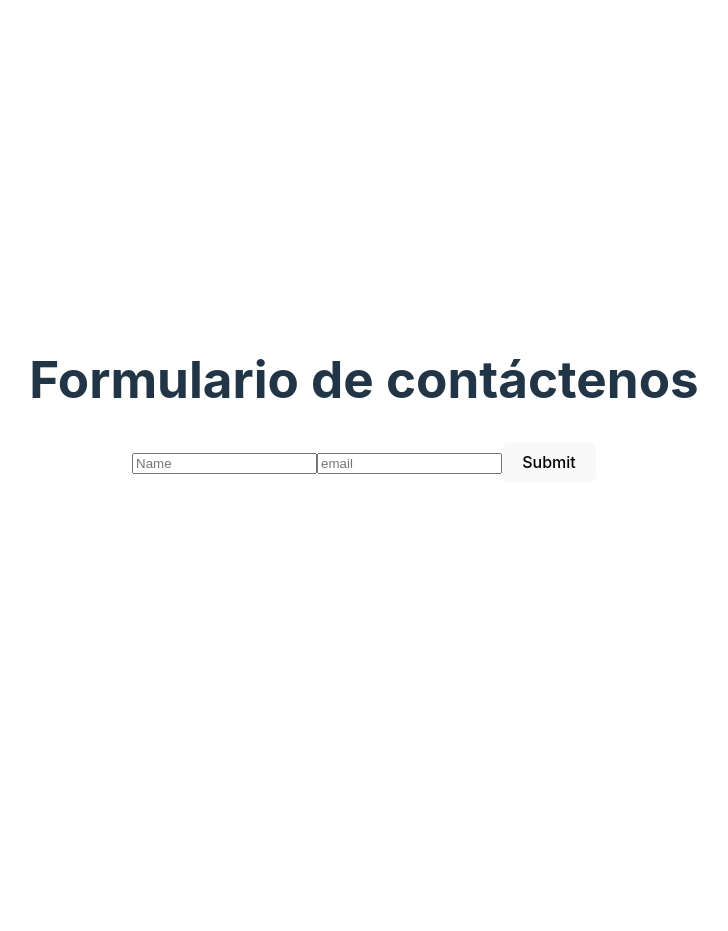
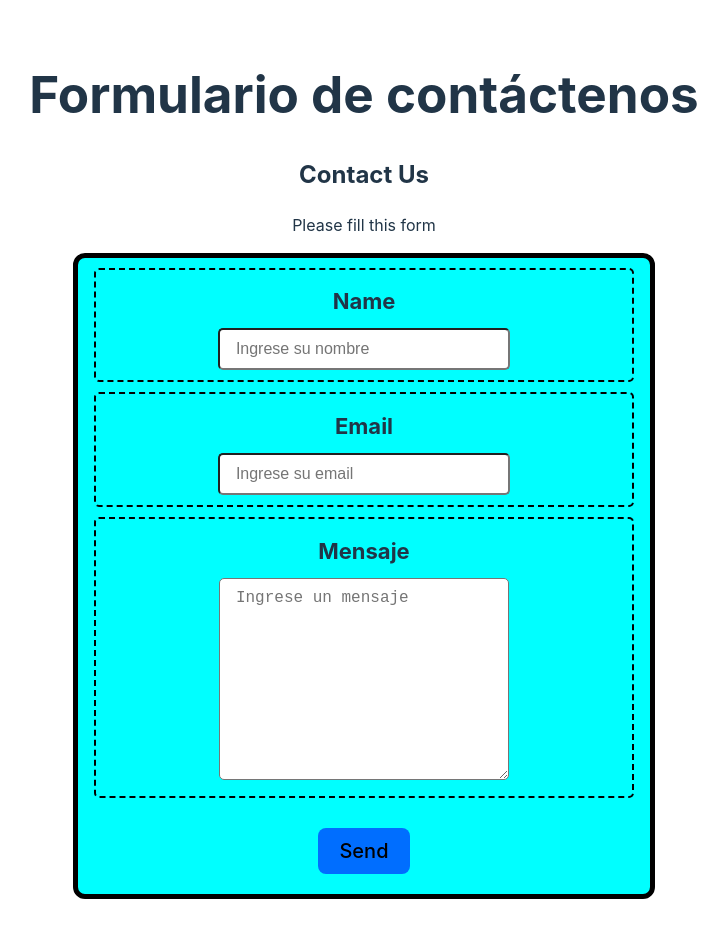
Before and after one commit to erozog125/emailjs-2469285, a React (Vite) app: page / in a window 1280 px wide. Shown: the whole page, without its empty margins (276-1004 px from the left). Before the commit the page ends 800 px from the top, so only its background shows below. Built offline with nearby package versions, Linux system fonts and the light colour scheme.

Commit message:
Subiendo los archivos actualizados

```diff
--- a/src/App.jsx
+++ b/src/App.jsx
@@ -1,5 +1,6 @@
 import reactLogo from './assets/react.svg'
 import './App.css'
+
 import { ContactUs } from './ContactUs/ContactUs'
 
 function App() {
--- a/src/ContactUs/ContactUs.jsx
+++ b/src/ContactUs/ContactUs.jsx
@@ -1,12 +1,56 @@
-import React from 'react'
+import React, { useRef } from 'react';
+
+import './contactus.css';
+
+import emailjs from '@emailjs/browser';
 
 export const ContactUs = () => {
+
+const refForm = useRef()
+
+const handleSubmit = (event) => {
+  event.preventDefault()
+  console.log(refForm)
+
+  const serviceId = "service_qyjjldi"
+  const templateId = "template_6fxe0mp"
+  //3 parametros
+  const apikey = "ospbHENwtcFOKS5sh"
+
+  emailjs.sendForm(serviceId, templateId, refForm.current, apikey)
+    .then( result => console.log(result.text))
+    .catch( error => console.error(error) )
+}
+
   return (
-    <div>
-      <form action="">
-        <input type="text" placeholder='Name' />
-        <input type="email" placeholder='email' />
-        <button>Submit</button>
+    <div className="contenedor">
+
+      <div className="header-contact">
+        <h2>Contact Us</h2>
+        <p>Please fill this form</p>
+      </div>
+
+      <form ref={refForm} action="" onSubmit={handleSubmit}>
+
+<fieldset>
+          <label className="symbol-required name" htmlFor="">Name</label>
+          <input name='username' type="text" placeholder="Ingrese su nombre" required/>
+      </fieldset>
+
+        <fieldset>
+          <label className="symbol-required name" htmlFor="">Email</label>
+          <input name='email' type="email" placeholder="Ingrese su email" required/>
+      </fieldset>
+
+        <fieldset>
+          <label className="symbol-required name" htmlFor="">Mensaje</label>
+        <textarea name='message' id="" cols="30" rows="10" maxLength="500" placeholder="Ingrese un mensaje"  required></textarea>
+        </fieldset>
+
+        <div>
+          <button className='btn-send'>Send</button>
+        </div>
+
       </form>
     </div>
   )
--- a/src/ContactUs/contactus.css
+++ b/src/ContactUs/contactus.css
@@ -0,0 +1,54 @@
+.contenedor {
+  margin: 0 auto;
+  width: 90%;
+  border-radius: 12px;
+}
+
+form {
+  margin: 0 auto;
+  width: 95%;
+  border-radius: 12px;
+  background-color: aqua;
+  border-width: 5px;
+  border-style: solid;
+  border-color: black;
+}
+
+fieldset {
+  margin: 10px 16px;
+  border-width: 2px;
+  border-style: dashed;
+  border-color: black;
+  border-radius: 5px;
+}
+
+label {
+  display: block;
+  font-size: 22px;
+  font-weight: bold;
+  margin: 10px;
+}
+
+input {
+  width: 50%;
+  padding: 10px 16px;
+  border-radius: 5px;
+  outline: none;
+  font-size: 16px;
+}
+
+textarea {
+  width: 50%;
+  padding: 10px 16px;
+  border-radius: 5px;
+  outline: none;
+  font-size: 16px;
+}
+
+.btn-send {
+  background-color: rgb(0, 110, 255);
+  margin-top: 20px;
+  margin-bottom: 20px;
+  padding: 10px 20px;
+  font-size: 20px;
+}
```
